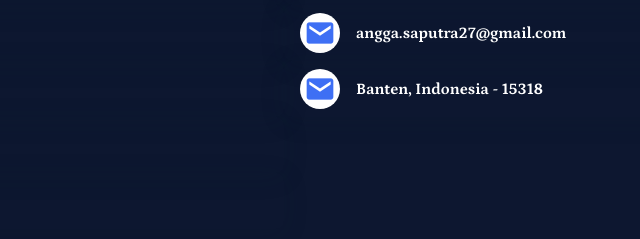
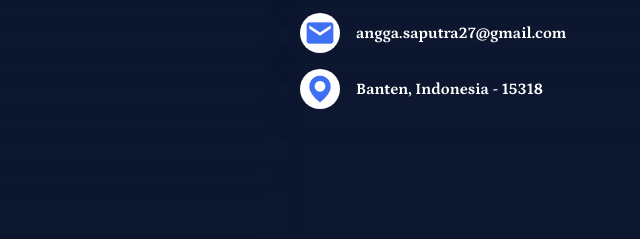
Before and after one commit to Angga-spt/angga-spt.github.io, a plain HTML site: page index.html in a window 1280 px wide. Shown: the part 4998-5237 px from the top of the page, 356-996 px from the left. Drawn offline with nearby package versions, Linux system fonts and the light colour scheme.

Commit message:
merubah icon menjadi maps

```diff
--- a/index.html
+++ b/index.html
@@ -343,7 +343,7 @@
                   angga.saputra27@gmail.com
                 </div>
                 <div class="skills__data_footer">
-                  <i class='bx bxs-envelope skills__icon_footer' ></i>
+                  <i class='bx bxs-map skills__icon_footer' ></i>
                   Banten, Indonesia - 15318
                 </div>
               </div>
```
